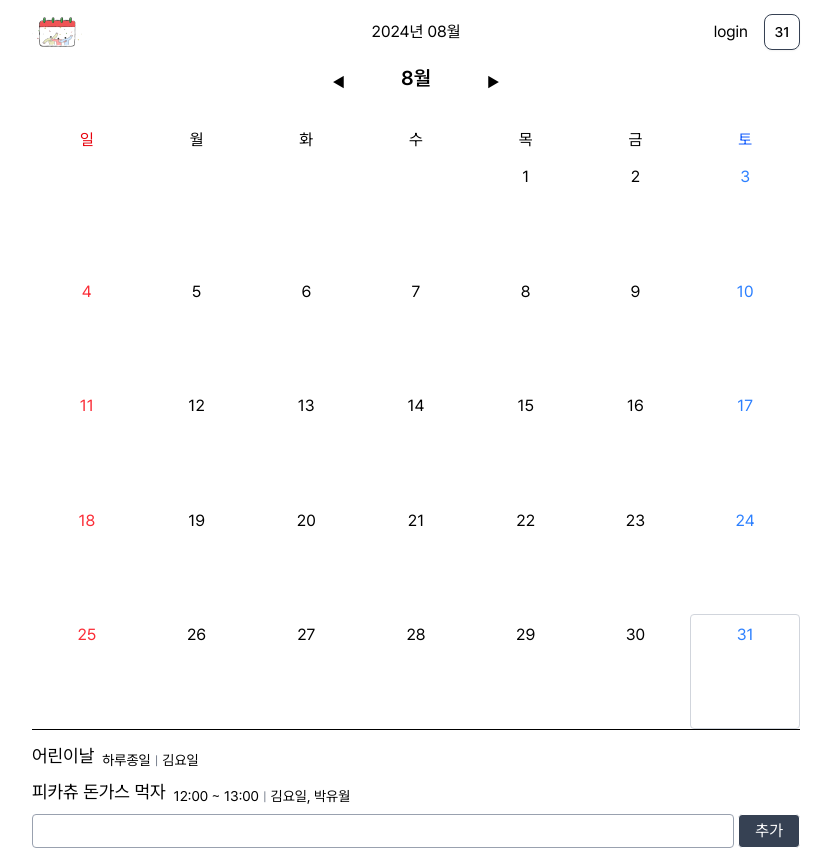
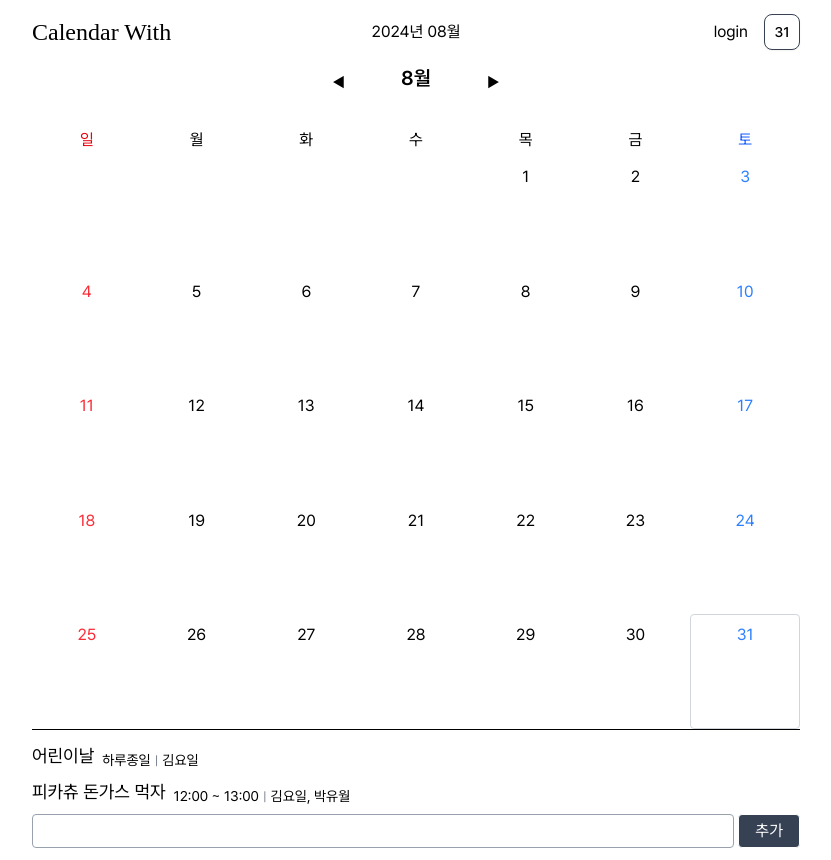
Before and after one commit to reeny404/calendar-with, a Next.js app: page / in a window 1280 px wide. Shown: the whole page, without its empty margins (224-1055 px from the left). Built offline with nearby package versions, Linux system fonts and the light colour scheme.

Commit message:
feat: Princess Sofia 폰트를 추가하고 Header 컴포넌트의 링크 스타일 수정

```diff
--- a/app/globals.css
+++ b/app/globals.css
@@ -1,5 +1,6 @@
 @import 'tailwindcss';
 @import 'tw-animate-css';
+@import url('https://fonts.googleapis.com/css2?family=Princess+Sofia&display=swap');
 
 @custom-variant dark (&:is(.dark *));
 
@@ -39,6 +40,7 @@
   --color-sidebar-accent-foreground: var(--sidebar-accent-foreground);
   --color-sidebar-border: var(--sidebar-border);
   --color-sidebar-ring: var(--sidebar-ring);
+  --font-princess-sofia: 'Princess Sofia', cursive;
 }
 
 :root {
--- a/components/Header.tsx
+++ b/components/Header.tsx
@@ -2,7 +2,6 @@
 
 import { DateContext } from '@/context/DateContext';
 import { format } from 'date-fns';
-import Image from 'next/image';
 import Link from 'next/link';
 import { useContext, useMemo } from 'react';
 import { Button } from './ui/button';
@@ -18,8 +17,8 @@ export default function Header() {
 
   return (
     <header className='w-full h-header grid grid-cols-3 items-center justify-between'>
-      <Link href='/'>
-        <Image src='/logo.png' alt='logo' width={50} height={50} priority />
+      <Link href='/' className='font-princess-sofia text-2xl'>
+        Calendar With
       </Link>
       <h3 className='text-center'>{title}</h3>
       <div className='flex items-center justify-end gap-x-4'>
```
